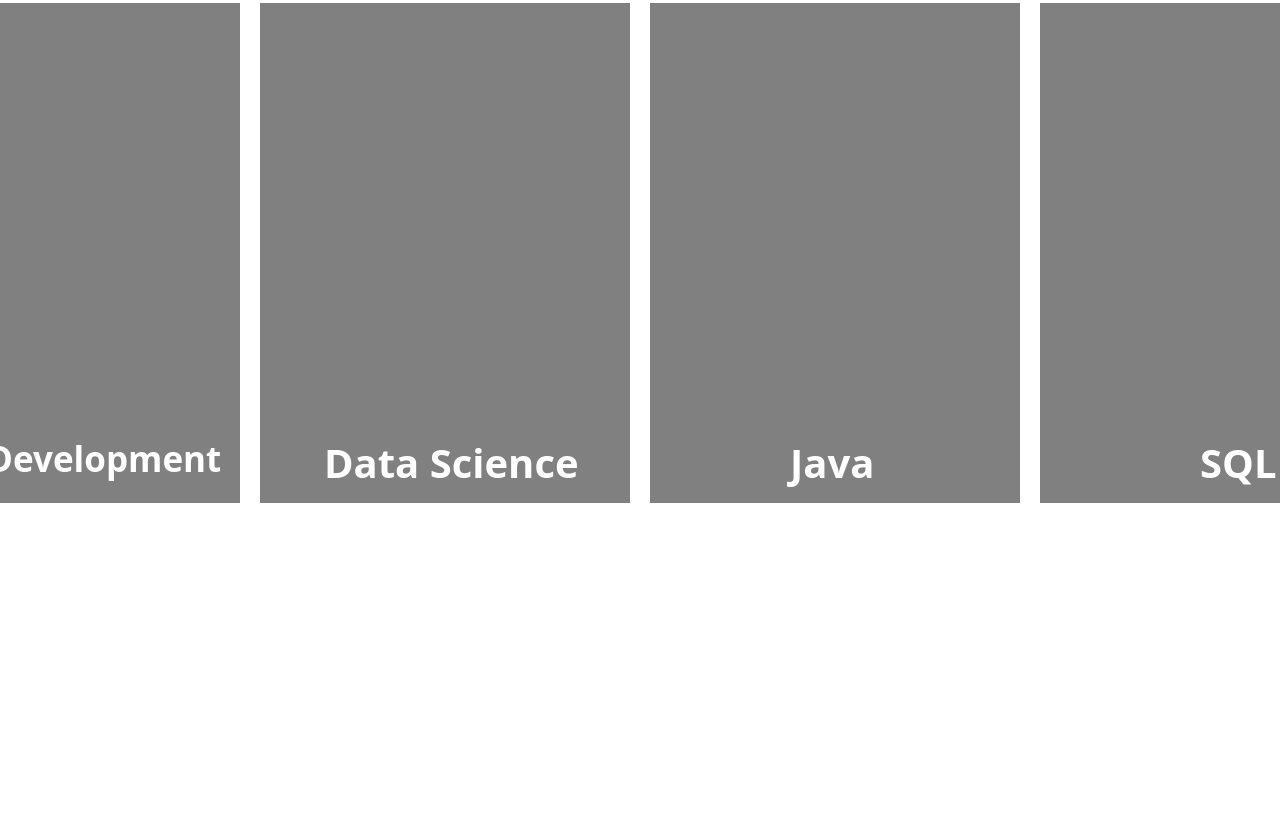
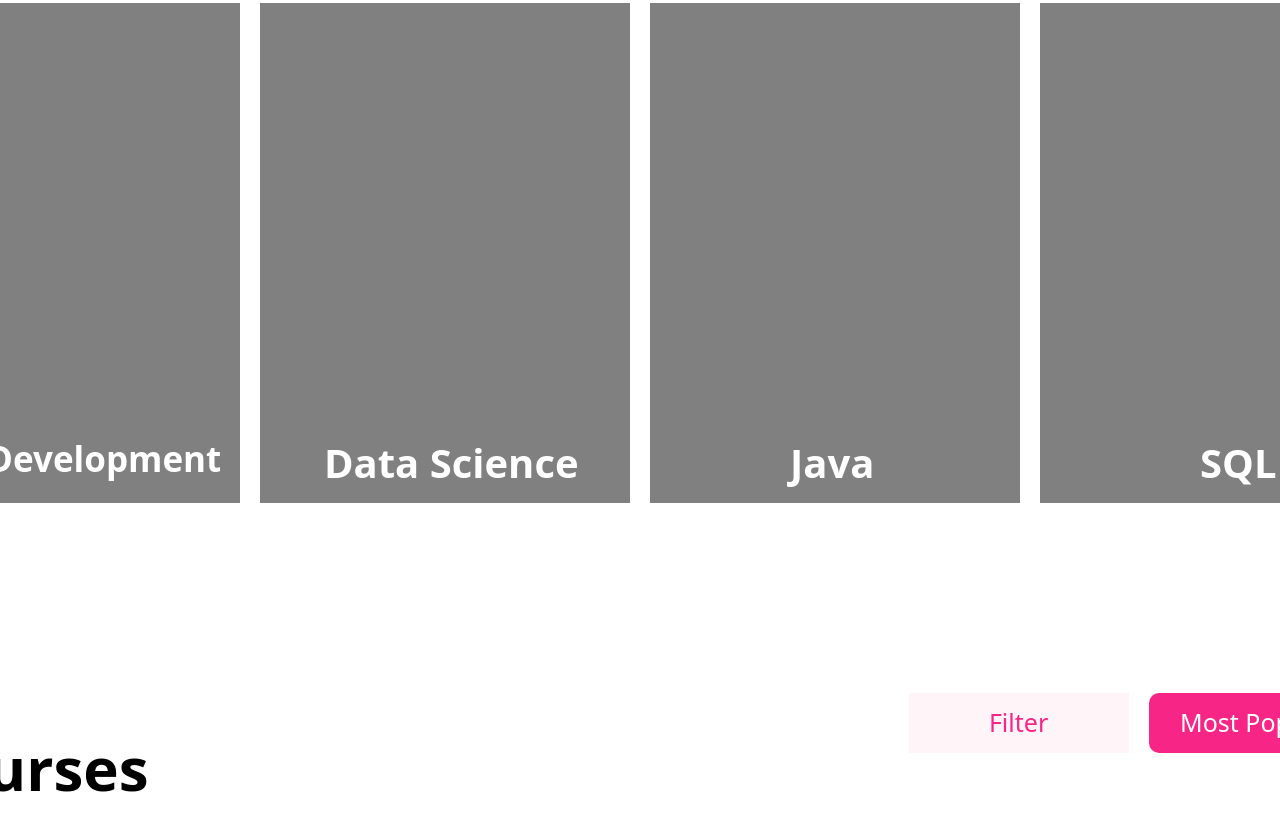
Before and after one commit to numonqalandarov-sketch/team-work1, a website: page src/Sulaimonov.html in a window 1280 px wide. Shown: the part 2133-2946 px from the top of the page. Before the commit the page ends 2636 px from the top, so only its background shows below. Drawn offline with Linux system fonts and the light colour scheme.

Commit message:
Second commit

```diff
--- a/src/Sulaimonov.html
+++ b/src/Sulaimonov.html
@@ -171,6 +171,15 @@
 
 </div>
 
+<div class="flex justify-center gap-190 items-center mt-35">
+    <h1 class="text-[60px] font-bold">All Courses</h1>
+    <div class="flex gap-5">
+
+        <button class="text-[#F72585] bg-[#FFF5F9] w-[220px] h-[60px] text-[25px] ">Filter</button>
+        <button class="w-[220px] h-[60px] bg-[#F72585] text-[white]  rounded-[10px] text-[25px] ">Most Popular</button>
+    </div>
+
+</div>
 
 
 
```
Also changed, not shown: src/output.css.
